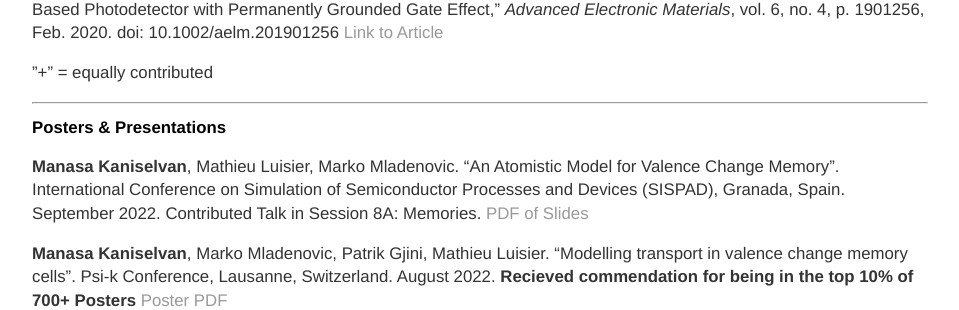
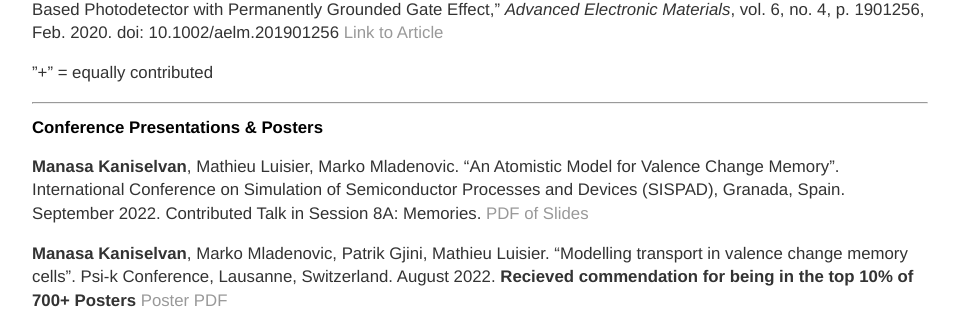
Before and after one commit to manasakani/manaskani.github.io, a Jekyll site: the page built from cv/index.md, in a window 1280 px wide. Shown: the part 860-1170 px from the top of the page, without its empty margins (160-1119 px from the left). Built offline with Jekyll 4.4.1, drawn with Linux system fonts in a browser that asks for light colours.

Commit message:
Update index.md

```diff
--- a/cv/index.md
+++ b/cv/index.md
@@ -47,7 +47,7 @@ doi: 10.1002/aelm.201901256 [Link to Article](https://onlinelibrary.wiley.com/do
 ----
 <!-- blank line -->
 
-## Posters & Presentations
+## Conference Presentations & Posters
 
 **Manasa Kaniselvan**, Mathieu Luisier, Marko Mladenovic. "An Atomistic Model for Valence Change Memory". International Conference on Simulation of Semiconductor Processes and Devices (SISPAD), Granada, Spain. September 2022. Contributed Talk in Session 8A: Memories. [PDF of Slides](/media/SISPAD_2022_slides_8A.pdf)
 
```
